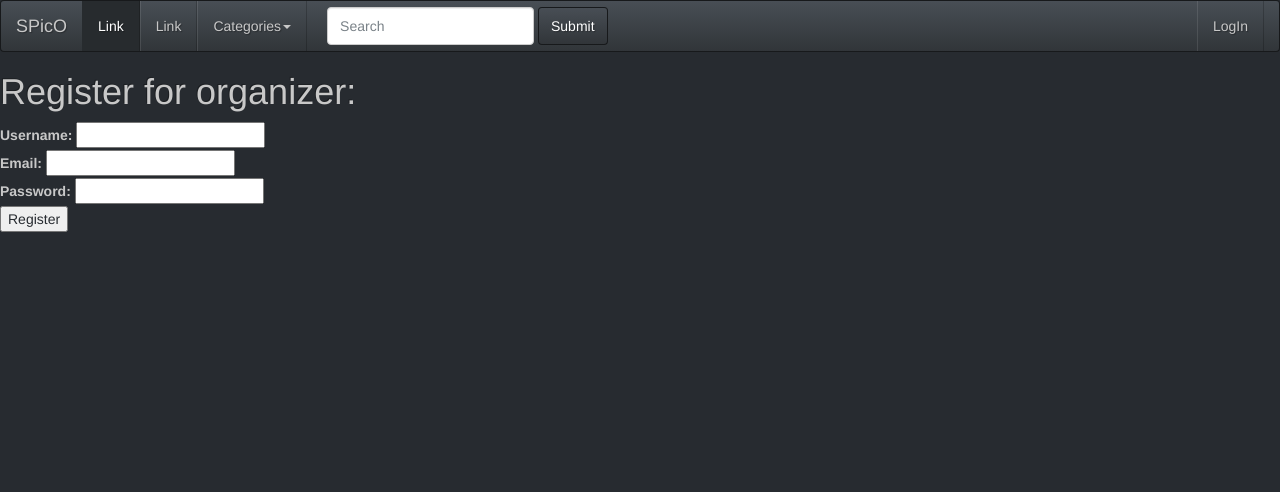
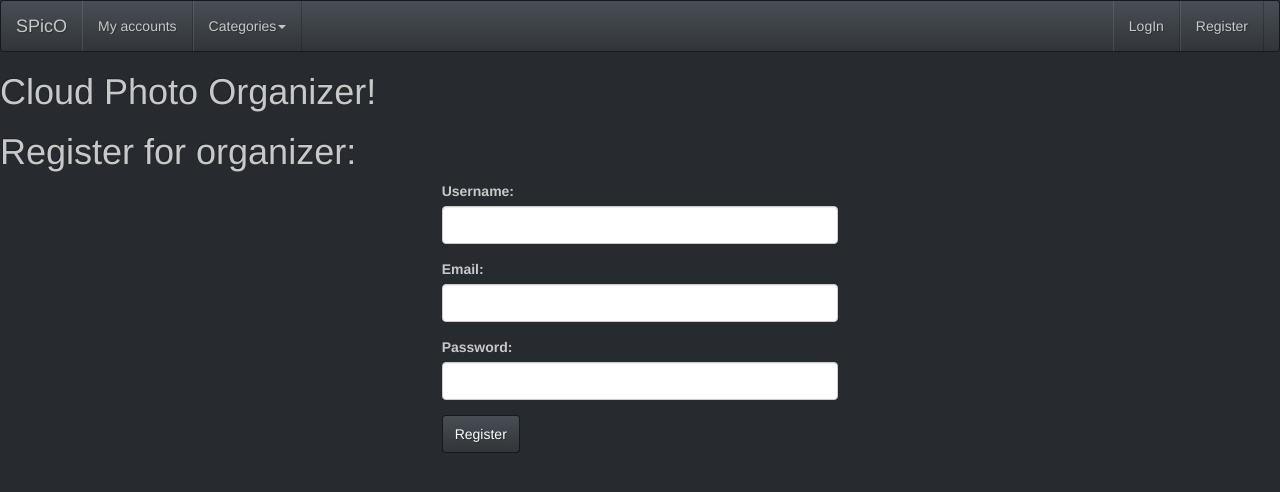
Before and after one commit to Vencislav-Dzhukelov/Cloud-Photos-Organizer, a Django app: page /register/ in a window 1280 px wide. Shown: the top 492 px of the page. Run offline with Django 3.2, Linux system fonts and the light colour scheme; some libraries are stand-ins or nearby versions.

Commit message:
Login and register form are styled now

```diff
--- a/organizer/website/templates/index.html
+++ b/organizer/website/templates/index.html
@@ -1,7 +1,5 @@
 {% extends "layout.html" %}
 
 {% block main %}
-    <h1>Cloud Photo Organizer!</h1>
-
-    <h2><a href="{% url 'register' %}">Register here</a></h2>
+    <h1>Star from here</h1>
 {% endblock main %}
--- a/organizer/website/templates/layout.html
+++ b/organizer/website/templates/layout.html
@@ -9,6 +9,7 @@
 
 </head>
 <body>
+	<!-- Start navigation block-->
 	<nav class="navbar navbar-default">
 	  <div class="container-fluid">
 	    <div class="navbar-header">
@@ -23,8 +24,7 @@
 
 	    <div class="collapse navbar-collapse" id="bs-example-navbar-collapse-1">
 	      	<ul class="nav navbar-nav">
-		        <li class="active"><a href="{% url 'index'  %}">Link <span class="sr-only">(current)</span></a></li>
-		        <li><a href="#">Link</a></li>
+		        <li class><a href="{% url 'index'  %}">My accounts</a></li>
 		        <li class="dropdown">
 		          	<a href="#" class="dropdown-toggle" data-toggle="dropdown" role="button" aria-expanded="false">
 		          		Categories<span class="caret"></span>
@@ -40,21 +40,33 @@
 		            </ul>
 		        </li>
 	      	</ul>
-	      	<form class="navbar-form navbar-left" role="search">
+<!-- 	      	<form class="navbar-form navbar-left" role="search">
 		        <div class="form-group">
 		          	<input type="text" class="form-control" placeholder="Search">
 		        </div>
 		        <button type="submit" class="btn btn-default">Submit</button>
-	      	</form>
+	      	</form> -->
 	      	<ul class="nav navbar-nav navbar-right">
-	        	<li><a href="{% url 'login' %}">LogIn</a></li>
+		      	{% if user.is_authenticated %}
+	      			<li><a href="{% url 'logout' %}">LogOut</a></li>
+	      		{% else %}
+		        	<li><a href="{% url 'login' %}">LogIn</a></li>
+		        	<li><a href="{% url 'register' %}">Register</a></li>
+		      	{% endif %}
 	      	</ul>
 	    </div>
 	  </div>
 	</nav>
+	<!-- End navigation block-->
+
+	<h1>Cloud Photo Organizer!</h1>
+
+	<!-- Start main content block-->
 	{% block main %}
 
 	{% endblock main %}
+	<!-- End main content block-->
+
 	<script src="//code.jquery.com/jquery-2.1.4.min.js"></script>
 	<script src="https://maxcdn.bootstrapcdn.com/bootstrap/3.3.4/js/bootstrap.min.js"></script>
 </body>
--- a/organizer/website/templates/register.html
+++ b/organizer/website/templates/register.html
@@ -2,24 +2,25 @@
 
 {% block main %}
     <h1>Register for organizer:</h1>
-
-    <form method="POST" action="{% url 'register' %}">
+    <div class="col-md-4 col-md-offset-4">
+        <form method="POST" action="{% url 'register' %}" role="form" autocomplete="off">
             {% csrf_token %}
-        <div>
+            <div class="form-group">
                 <label>Username:</label>
-            <input type="text" name="username" autocomplete="off"/>
+                <input type="text" name="username" autocomplete="off" class="form-control"/>
             </div>
 
-        <div>
+            <div class="form-group">
                 <label>Email:</label>
-            <input type="email" name="email" autocomplete="off"/>
+                <input type="email" name="email" autocomplete="off" class="form-control"/>
             </div>
 
-        <div>
+            <div class="form-group">
                 <label>Password:</label>
-            <input type="password" name="password" autocomplete="off"/>
+                <input type="password" name="password" autocomplete="off" class="form-control"/>
             </div>
 
-        <input type="submit" value="Register" />
+            <input type="submit" value="Register" class="btn btn-default"/>
         </form>
+    </div>
 {% endblock main %}
--- a/organizer/website/views.py
+++ b/organizer/website/views.py
@@ -60,7 +60,6 @@ def user_login(request):
         username = request.POST.get("username")
         password = request.POST.get("password")
         user = authenticate(username=username, password=password)
-
         if user is not None:
             login(request, user)
             return redirect("organizer")
@@ -72,11 +71,7 @@ def user_login(request):
         return render(request, "login.html", locals())
 
 
-# def contact(request):
-#   return render(request, "contact.html", locals())
-
-
-@login_required(login_url="index")
+@login_required(login_url="login")
 def organizer(request):
     return render(request, "organizer.html", locals())
 
```
Also changed, not shown: organizer/website/templates/login.html (+8 -10 lines), organizer/db.sqlite3. Lines whose indentation alone changed are shown as unchanged.
